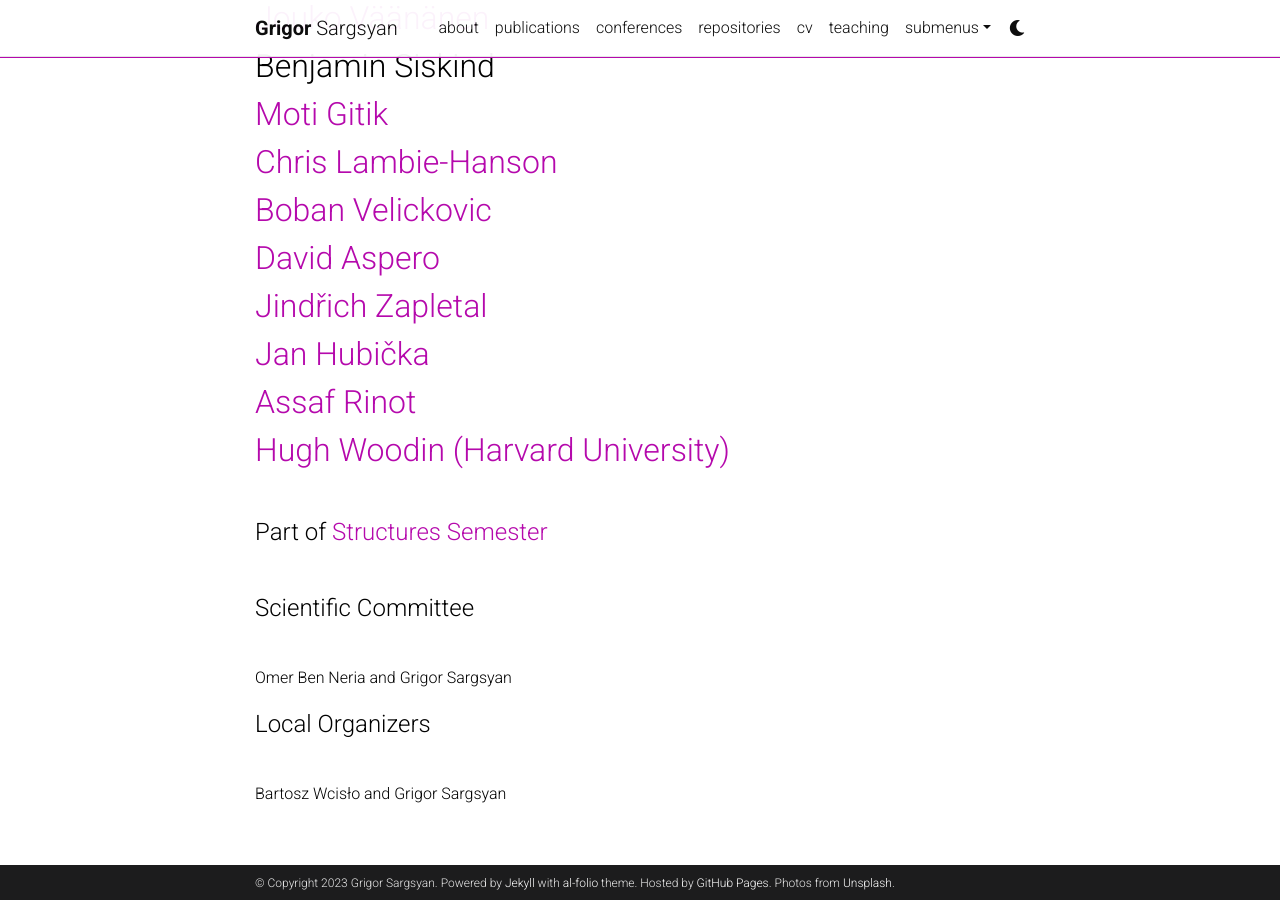
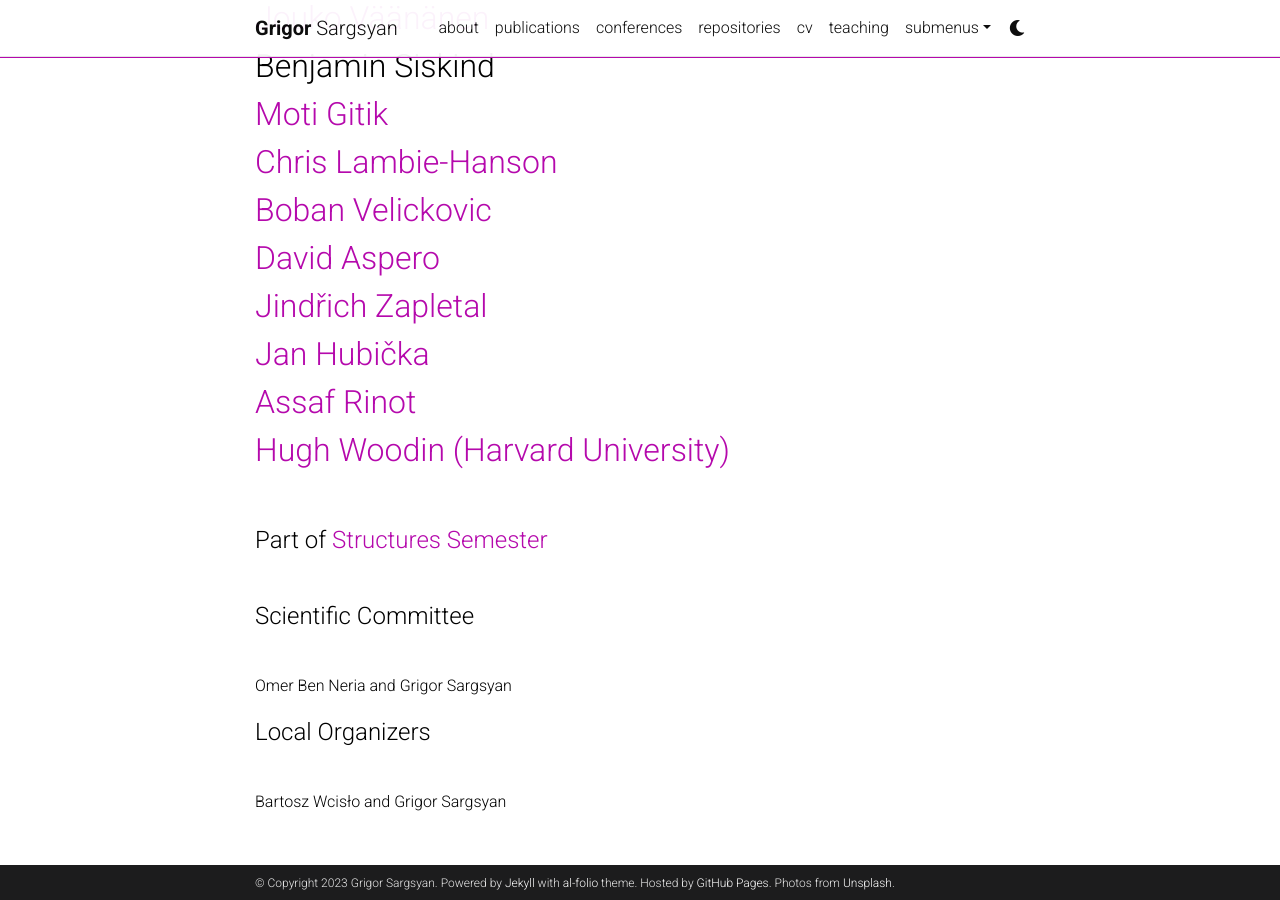
Before and after one commit to grigorsarg/grigorsarg.github.io, a Jekyll site: the page built from _projects/Perspectives.md, in a window 1280 px wide and 900 px high, scrolled down 1020 px. Built offline with Jekyll 4.4.1, drawn with Linux system fonts in a browser that asks for light colours; comment, search, counter and statistics services are not loaded; a style sheet for code colours, icons or effects is not loaded.

Commit message:
Update Perspectives.md

```diff
--- a/_projects/Perspectives.md
+++ b/_projects/Perspectives.md
@@ -34,7 +34,7 @@ Benjamin Siskind <br>
 <a href="https://people.clas.ufl.edu/zapletal/">Jindřich Zapletal</a><br>
 <a href="https://www.ucw.cz/~hubicka/">Jan Hubička </a><br>
 <a href="https://www.assafrinot.com/">Assaf Rinot </a><br>
-<a href="https://philosophy.fas.harvard.edu/people/w-hugh-woodin">Hugh Woodin (Harvard University) </a> </font><br>
+<a href="https://philosophy.fas.harvard.edu/people/w-hugh-woodin">Hugh Woodin (Harvard University) </a> <br><br></font>
 
 
 <font size="+2"> Part of <a href="https://www.impan.pl/en/activities/banach-center/conferences/23-simons-08">Structures Semester</a></font> <br>
```
